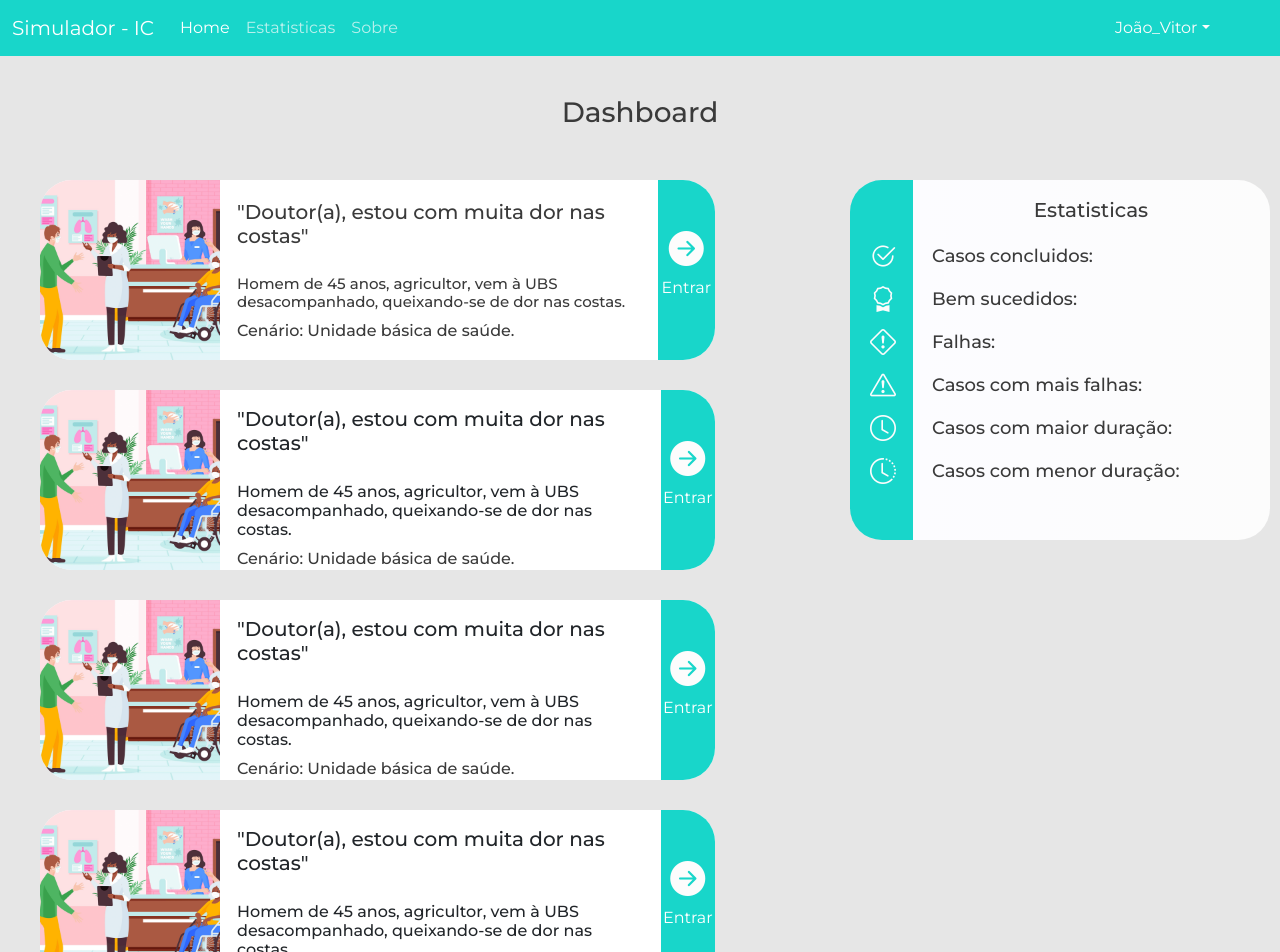
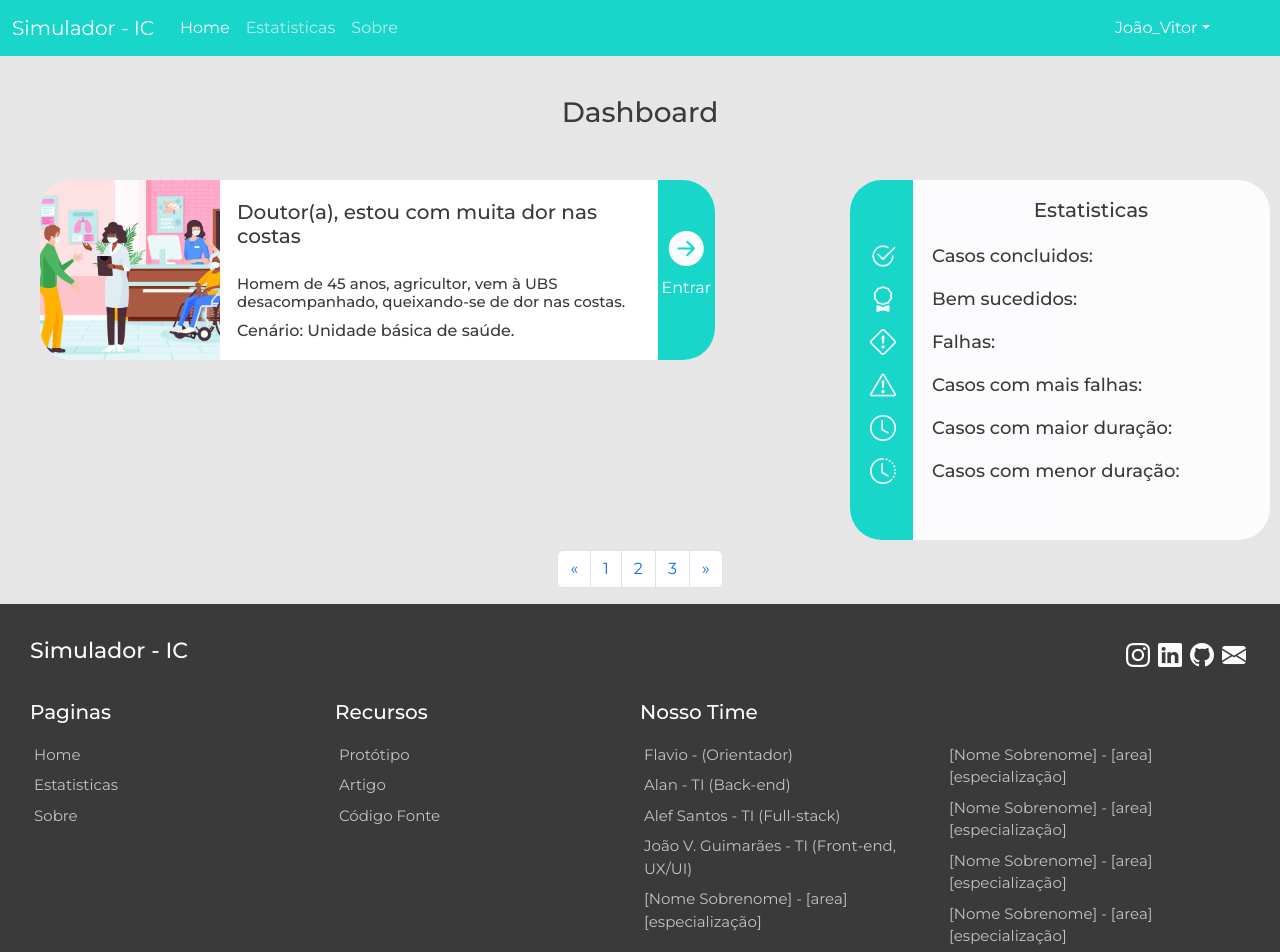
Before and after one commit to Olafi-MooN/Simulador-IC, a React (Vite) app: page / in a window 1280 px wide. Shown: the top 952 px of the page. Built offline with nearby package versions, Linux system fonts and the light colour scheme.

Commit message:
add components

```diff
--- a/index.html
+++ b/index.html
@@ -1,10 +1,10 @@
 <!DOCTYPE html>
-<html lang="en">
+<html lang="pt-br">
   <head>
     <meta charset="UTF-8" />
     <link rel="icon" type="image/svg+xml" href="/src/favicon.svg" />
     <meta name="viewport" content="width=device-width, initial-scale=1.0" />
-    <title>Vite App</title>
+    <title>Simulador IC</title>
     <link href="https://cdn.jsdelivr.net/npm/bootstrap@5.2.0-beta1/dist/css/bootstrap.min.css" rel="stylesheet"
     integrity="sha384-0evHe/X+R7YkIZDRvuzKMRqM+OrBnVFBL6DOitfPri4tjfHxaWutUpFmBp4vmVor" crossorigin="anonymous">
     <!--Bootstrap Icons-->
--- a/package.json
+++ b/package.json
@@ -9,7 +9,8 @@
   },
   "dependencies": {
     "react": "^18.0.0",
-    "react-dom": "^18.0.0"
+    "react-dom": "^18.0.0",
+    "react-router-dom": "^6.3.0"
   },
   "devDependencies": {
     "@types/react": "^18.0.0",
--- /dev/null
+++ b/src/Components/CaseCards/index.tsx
@@ -0,0 +1,36 @@
+import React from "react";
+import { Link } from "react-router-dom";
+
+export interface ICaseCardsModel {
+  id: string | number;
+  title: string;
+  description: string;
+  scenery: string;
+}
+
+const CaseCards: React.FC<ICaseCardsModel> = ({ description, id, scenery, title }) => {
+  return (
+    <>
+      <div className="card-caso d-flex justify-content-between" key={id}>
+        <img src="img/img-caso.png" alt="" className="image-caso" />
+        <div className="info-caso d-flex flex-column justify-content-start align-self-center">
+          <h3 className="title-caso">
+            {title}
+          </h3>
+          <h4 className="text-caso">
+            {description}
+          </h4>
+          <h6 className="text-caso-1">
+            {scenery}
+          </h6>
+        </div>
+        <Link to={`quiz/${id}`} className="select-caso d-flex justify-content-center align-items-center flex-column">
+          <i className="bi bi-arrow-right-circle-fill icon-enter-caso"></i>
+          <p className="text-enter-caso">Entrar</p>
+        </Link>
+      </div>
+    </>
+  )
+}
+
+export { CaseCards };
--- a/src/Pages/Home/index.tsx
+++ b/src/Pages/Home/index.tsx
@@ -1,6 +1,11 @@
 import React from 'react';
+import { CaseCards, ICaseCardsModel } from '../../Components/CaseCards';
 
 const Home = () => {
+  const casosList: ICaseCardsModel[] = [
+    {id: 1, description: 'Homem de 45 anos, agricultor, vem à UBS desacompanhado, queixando-se de dor nas costas.', title: 'Doutor(a), estou com muita dor nas costas', scenery: 'Cenário: Unidade básica de saúde.'}
+  ];
+
   return <>
     <header>
     <nav className="navbar navbar-dark navbar-expand-lg">
@@ -47,79 +52,7 @@ const Home = () => {
 
       {/* <!-- casos --> */}
       <div className="col-12 col-xl-7 main-home-cow">
-        <div className="card-caso d-flex justify-content-between">
-          <img src="img/img-caso.png" alt="" className="image-caso"/>
-          <div className="info-caso d-flex flex-column justify-content-start align-self-center">
-            <h3 className="title-caso">
-              "Doutor(a), estou com muita dor nas costas"
-            </h3>
-            <h4 className="text-caso">
-              Homem de 45 anos, agricultor, vem à UBS desacompanhado, queixando-se de dor nas costas.
-            </h4>
-            <h6 className="text-caso-1">
-              Cenário: Unidade básica de saúde.
-            </h6>
-          </div>
-          <a href="#" className="select-caso d-flex justify-content-center align-items-center flex-column">
-            <i className="bi bi-arrow-right-circle-fill icon-enter-caso"></i>
-            <p className="text-enter-caso">Entrar</p>
-          </a>
-        </div>
-
-        <div className="card-caso d-flex justify-content-between">
-          <img src="img/img-caso.png" alt="" className="image-caso"/>
-          <div className="info-caso">
-            <h5 className="title-caso">
-              "Doutor(a), estou com muita dor nas costas"
-            </h5>
-            <h6 className="text-caso">
-              Homem de 45 anos, agricultor, vem à UBS desacompanhado, queixando-se de dor nas costas.
-            </h6>
-            <h6 className="text-caso-1">
-              Cenário: Unidade básica de saúde.
-            </h6>
-          </div>
-          <a href="#" className="select-caso d-flex justify-content-center align-items-center flex-column">
-            <i className="bi bi-arrow-right-circle-fill icon-enter-caso"></i>
-            <p className="text-enter-caso">Entrar</p>
-          </a>
-        </div>
-        <div className="card-caso d-flex justify-content-between">
-          <img src="img/img-caso.png" alt="" className="image-caso"/>
-          <div className="info-caso">
-            <h5 className="title-caso">
-              "Doutor(a), estou com muita dor nas costas"
-            </h5>
-            <h6 className="text-caso">
-              Homem de 45 anos, agricultor, vem à UBS desacompanhado, queixando-se de dor nas costas.
-            </h6>
-            <h6 className="text-caso-1">
-              Cenário: Unidade básica de saúde.
-            </h6>
-          </div>
-          <a href="#" className="select-caso d-flex justify-content-center align-items-center flex-column">
-            <i className="bi bi-arrow-right-circle-fill icon-enter-caso"></i>
-            <p className="text-enter-caso">Entrar</p>
-          </a>
-        </div>
-        <div className="card-caso d-flex justify-content-between">
-          <img src="img/img-caso.png" alt="" className="image-caso"/>
-          <div className="info-caso">
-            <h5 className="title-caso">
-              "Doutor(a), estou com muita dor nas costas"
-            </h5>
-            <h6 className="text-caso">
-              Homem de 45 anos, agricultor, vem à UBS desacompanhado, queixando-se de dor nas costas.
-            </h6>
-            <h6 className="text-caso-1">
-              Cenário: Unidade básica de saúde.
-            </h6>
-          </div>
-          <a href="#" className="select-caso d-flex justify-content-center align-items-center flex-column">
-            <i className="bi bi-arrow-right-circle-fill icon-enter-caso"></i>
-            <p className="text-enter-caso">Entrar</p>
-          </a>
-        </div>
+        {casosList.map(item =>  <CaseCards description={item.description} id={item.id} scenery={item.scenery} title={item.title} key={item.id}/> )}
       </div>
 
       {/* <!-- Espaço entre colunas --> */}
--- a/src/Pages/Quiz/index.tsx
+++ b/src/Pages/Quiz/index.tsx
@@ -59,7 +59,7 @@ const Quiz = () => {
                 <h2 className="title">Dados do Paciente</h2>
                 <div className="content d-flex justify-content-between align-items-center">
                     <div className="img-text d-flex align-items-center">
-                        <img className="card-img" src="img/temperature1.png" alt="#"/>
+                        <img className="card-img" src="/img/temperature1.png" alt="#"/>
                         <div className="text">
                             <h4 id="name"><span className="span">Nome: </span>José da Silva Pereira</h4>
                             <h4 id="complaint"><span className="span">Queixa principal: </span>Estou com dor nas costas</h4>
@@ -80,7 +80,7 @@ const Quiz = () => {
                 <h2 className="title">Resumo do Caso</h2>
                 <div className="content d-flex justify-content-start align-items-center">
                     <div className="img-text d-flex align-items-center">
-                        <img className="card-img" src="img/report.png" alt="#"/>
+                        <img className="card-img" src="/img/report.png" alt="#"/>
                         <div className="text">
                             <h4 id="description"><span className="span">Descrição: </span>Homem agricultor, vem a UBS
                                 desacompanhado, queixando-se de dor nas
@@ -96,7 +96,7 @@ const Quiz = () => {
                 <h2 className="title">Monitorização</h2>
                 <div className="content d-flex justify-content-start align-items-center">
                     <div className="img-text d-flex align-items-center">
-                        <img className="card-img" src="img/symptoms.png" alt="#"/>
+                        <img className="card-img" src="/img/symptoms.png" alt="#"/>
                         <div className="text">
                             <h4 id="temperature"><span className="span">Temperatura: </span>Ainda não aferido</h4>
                             <h4 id="pressure"><span className="span">Pressão: </span>Ainda não aferido</h4>
@@ -110,7 +110,7 @@ const Quiz = () => {
                 <h2 className="title">Historico do Paciente</h2>
                 <div className="content d-flex justify-content-start align-items-center">
                     <div className="img-text d-flex align-items-center">
-                        <img className="card-img" src="img/temperature2.png" alt="#"/>
+                        <img className="card-img" src="/img/temperature2.png" alt="#"/>
                         <div className="text">
                             <h4 id="temperature"><span className="span">Historico: </span>Desenvolvendo historico</h4>
                         </div>
--- a/src/Routes/index.tsx
+++ b/src/Routes/index.tsx
@@ -4,12 +4,14 @@ import {
   Route,
 } from "react-router-dom";
 import { Home } from "../Pages/Home";
+import { Quiz } from "../Pages/Quiz";
 
 const Router = () => {
   return (
     <BrowserRouter>
       <Routes>
         <Route path="/" element={<Home />}></Route>
+        <Route path="/quiz/:id" element={<Quiz />}></Route>
       </Routes>
     </BrowserRouter>
   )
```
Also changed, not shown: src/Components/PacientData/index.tsx (added, +9 -0 lines), 1 other file (tests, documents, lock files or other folders).
